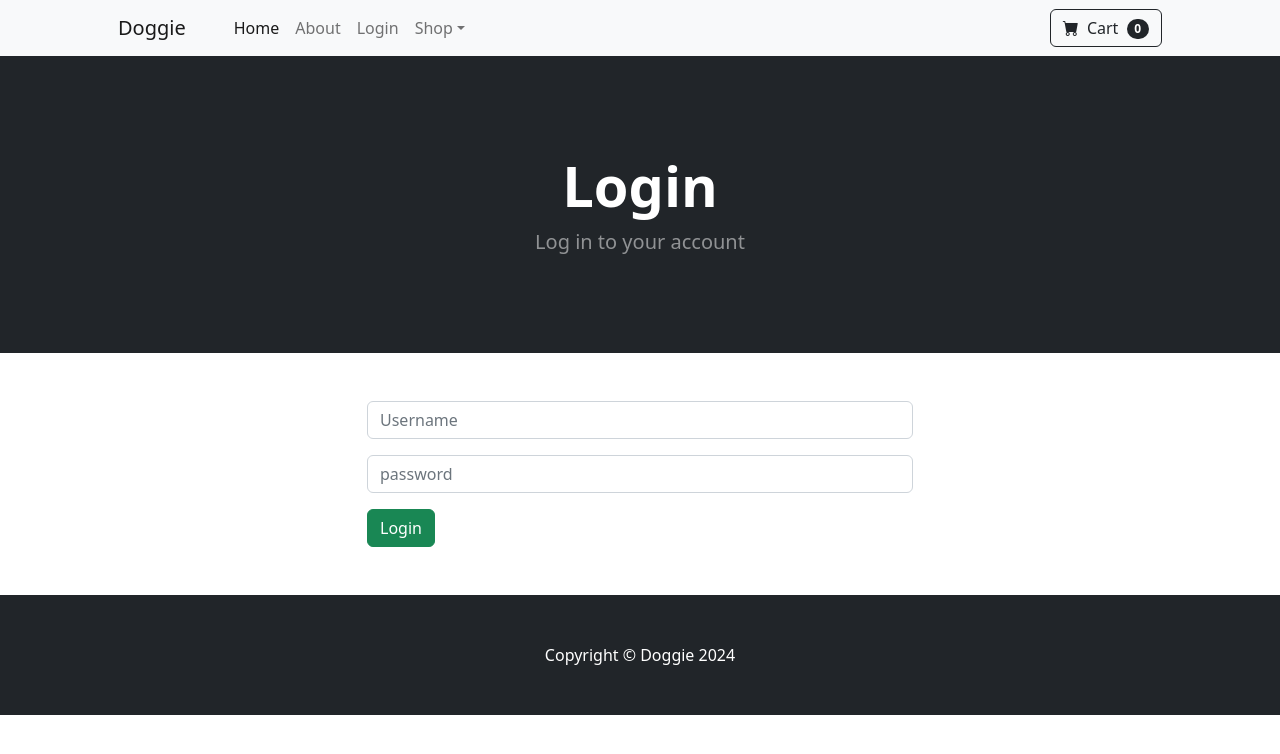
After one commit to JethroKakson/Doggie, a Django app: page /login/ in a window 1280 px wide. The commit adds this page. Shown: the top 754 px of the page. Run offline with Django 4.2, Linux system fonts and the light colour scheme; some libraries are stand-ins or nearby versions.

Commit message:
login and logout for admin

```diff
--- a/store/templates/base.html
+++ b/store/templates/base.html
@@ -16,8 +16,23 @@
         <link href="{% static 'css/styles.css' %}" rel="stylesheet" />
     </head>
     <body>
+    {% if messages %}
+            {% for message in messages %}
+                {% if message.tags == 'error' %}
+                    <div class="alert alert-danger alert-dismissible fade show" role="alert">
+                      <strong>{{message}}</strong>
+                      <button type="button" class="btn-close" data-bs-dismiss="alert" aria-label="Close"></button>
+                    </div>
+                {% else %}
+                    <div class="alert alert-{{message.tags}} alert-dismissible fade show" role="alert">
+                      <strong>{{message}}</strong>
+                      <button type="button" class="btn-close" data-bs-dismiss="alert" aria-label="Close"></button>
+                    </div>
+                {% endif %}
+            {% endfor %}
+    {% endif %}
+
         {% include 'navbar.html' %}
-
         {% block content %}
         {% endblock %}
         <!-- Footer-->
--- /dev/null
+++ b/store/templates/login.html
@@ -0,0 +1,37 @@
+{% extends 'base.html' %}
+{% load static %}
+
+{% block title %}
+Doggie - Admin Login Page
+{% endblock %}
+
+{% block content %}
+    <header class="bg-dark py-5">
+            <div class="container px-4 px-lg-5 my-5">
+                <div class="text-center text-white">
+                    <h1 class="display-4 fw-bolder">Login</h1>
+                    <p class="lead fw-normal text-white-50 mb-0">Log in to your account</p>
+                </div>
+            </div>
+    </header>
+    <div class="container">
+        <div class="row">
+<!--            <center>-->
+                <div class="col-md-6 offset-md-3">
+                    <br><br>
+                    <form method="POST" action="{% url 'login' %}">
+                        {% csrf_token %}
+                          <div class="mb-3">
+                              <input type="text" class="form-control" name="username" placeholder="Username">
+                          </div>
+                          <div class="mb-3">
+                            <input type="password" class="form-control" name="password" placeholder="password">
+                          </div>
+                          <button type="submit" class="btn btn-success">Login</button>
+                    </form>
+                    <br><br>
+                </div>
+<!--            </center>-->
+        </div>
+    </div>
+{% endblock %}
--- a/store/templates/navbar.html
+++ b/store/templates/navbar.html
@@ -7,6 +7,11 @@
                     <ul class="navbar-nav me-auto mb-2 mb-lg-0 ms-lg-4">
                         <li class="nav-item"><a class="nav-link active" aria-current="page" href="{% url 'home' %}">Home</a></li>
                         <li class="nav-item"><a class="nav-link" href="{% url 'about' %}">About</a></li>
+                        {% if not user.is_authenticated %}
+                            <li class="nav-item"><a class="nav-link" href="{% url 'login' %}">Login</a></li>
+                        {% else %}
+                            <li class="nav-item"><a class="nav-link" href="{% url 'logout' %}">Logout</a></li>
+                        {% endif %}
                         <li class="nav-item dropdown">
                             <a class="nav-link dropdown-toggle" id="navbarDropdown" href="#" role="button" data-bs-toggle="dropdown" aria-expanded="false">Shop</a>
                             <ul class="dropdown-menu" aria-labelledby="navbarDropdown">
--- a/store/urls.py
+++ b/store/urls.py
@@ -3,5 +3,7 @@ from django.urls import path
 
 urlpatterns = [
     path('', views.home, name='home'),
-    path('about/', views.about, name='about')
+    path('about/', views.about, name='about'),
+    path('login/', views.login_user, name='login'), # we name them login_user because django also has a function called login.
+    path('logout/', views.logout_user, name='logout'),
 ]
--- a/store/views.py
+++ b/store/views.py
@@ -1,5 +1,7 @@
-from django.shortcuts import render
+from django.shortcuts import render, redirect
 from .models import Product
+from django.contrib.auth import authenticate, login, logout #for enabling the authentication process.
+from django.contrib import messages # for feedback
 
 
 # Create your views here.
@@ -10,3 +12,25 @@ def home(request):
 
 def about(request):
     return render(request, 'about.html', {})
+
+
+def login_user(request):
+    if request.method == 'POST':
+        username = request.POST['username']
+        password = request.POST['password']
+        user = authenticate(request, username=username, password=password)
+        if user is not None:
+            login(request, user)
+            messages.success(request, ('You have been logged in'))
+            return redirect('home')
+        else:
+            messages.error(request, ('There was an error logging in, try again'))
+            return redirect('login')
+    else:
+        return render(request, 'login.html', {})
+
+
+def logout_user(request):
+    logout(request)
+    messages.success(request, ("You have been logged out, Hope to see you soon."))
+    return redirect('home')
```
Also changed, not shown: db.sqlite3.
